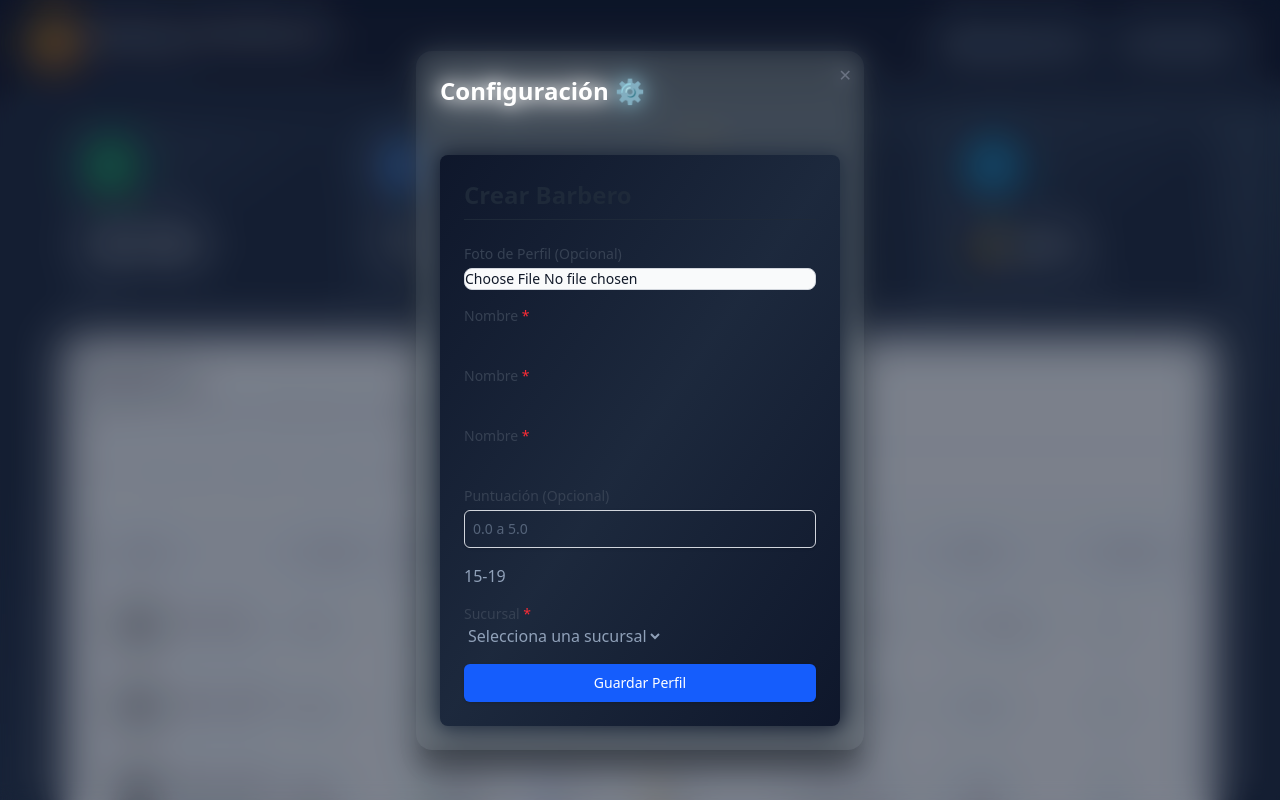
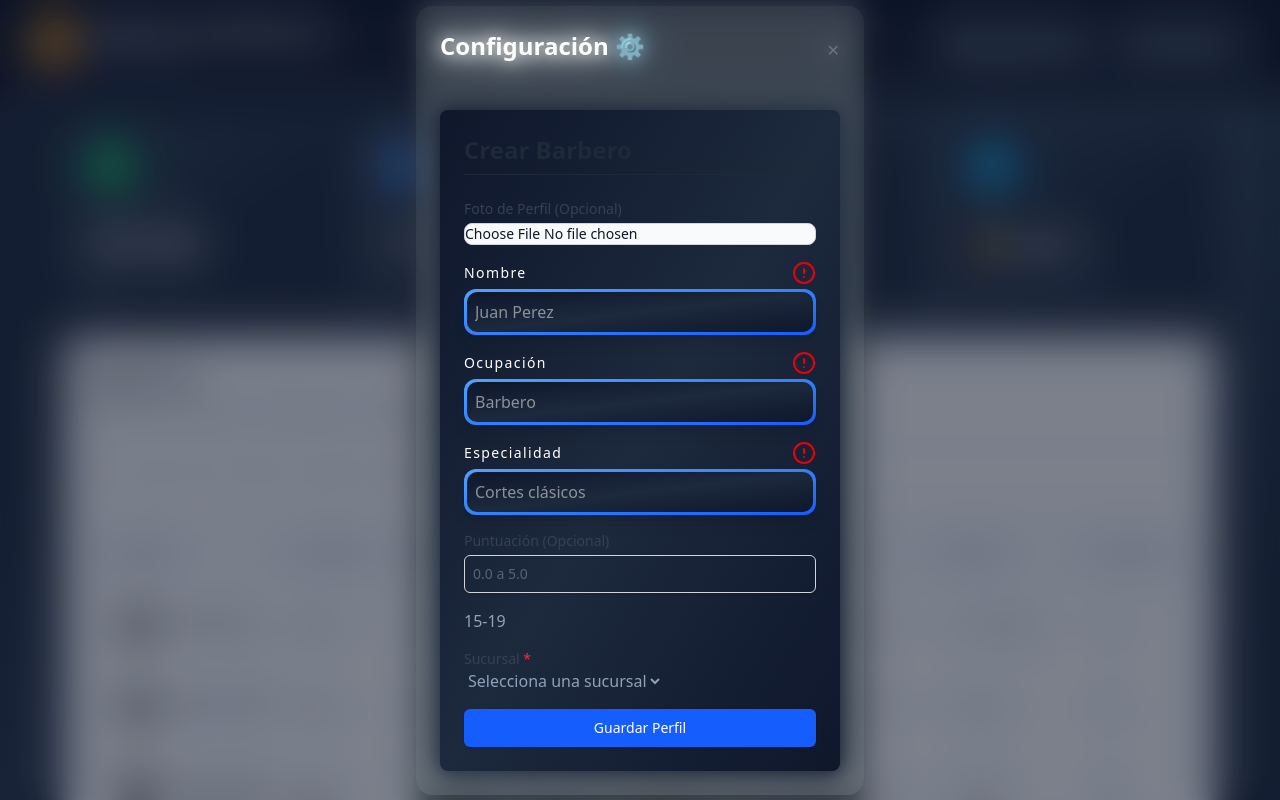
Before and after one commit to Bautista598/app-barber, a React (Vite) app: page / in a window 1280 px wide. Both pictures are taken after a click on the icon 1114 px from the left and 626 px from the top of the page. Shown: the top 800 px of the page. Built offline with nearby package versions, Linux system fonts and the light colour scheme; no server answers; grey boxes are pictures that could not be loaded.

Commit message:
mejore los estilos y en proceso de crear las condicionales para unos estilos de los componentes del formulario

```diff
--- a/src/components/DashboardComponents/CreateBarber.jsx
+++ b/src/components/DashboardComponents/CreateBarber.jsx
@@ -30,9 +30,9 @@ const CreateBarber = () => {
 					/>
 				</div>
 
-				<TextForm />
-				<TextForm />
-				<TextForm />
+				<TextForm label="Nombre" placeholder="Juan Perez" />
+				<TextForm label="Ocupación" placeholder="Barbero" />
+				<TextForm label="Especialidad" placeholder="Cortes clásicos" />
 
 				<RateBarber />
 
--- a/src/components/DashboardComponents/FormComponents/TextForm.jsx
+++ b/src/components/DashboardComponents/FormComponents/TextForm.jsx
@@ -1,15 +1,42 @@
-import React from 'react'
+import { CircleAlert } from 'lucide-react'
 
-function TextForm() {
+function TextForm({ placeholder, label }) {
 	return (
 		<div>
 			<label
 				htmlFor="nombre"
-				className="block text-sm font-medium text-gray-700"
+				className="block tracking-widest text-sm font-medium text-white flex items-center justify-between"
 			>
-				Nombre <span className="text-red-500">*</span>
+				{label} <CircleAlert className="text-red-600" />
 			</label>
-			<input type="text" id="nombre" name="nombre" value={''} required />
+
+			<div
+				className="
+      mt-1
+      p-[3px]
+      rounded-xl
+      bg-gradient-to-br from-blue-400 to-blue-600
+      shadow-lg
+    "
+			>
+				<input
+					type="text"
+					id="nombre"
+					name="nombre"
+					placeholder={placeholder}
+					required
+					className="
+        block
+        w-full
+        p-2
+        bg-linear-to-br from-slate-900 via-slate-800 to-slate-900
+        rounded-[10px]
+        shadow-inner
+        text-white
+        focus:outline-none
+      "
+				/>
+			</div>
 		</div>
 	)
 }
--- a/src/components/DashboardComponents/ModalConfig.jsx
+++ b/src/components/DashboardComponents/ModalConfig.jsx
@@ -8,17 +8,17 @@ function ModalConfig({ isOpen, onClose }) {
 	return (
 		<section className="fixed inset-0 z-50 flex items-center justify-center p-4 bg-gray-800/10  bg-opacity-5 backdrop-blur-sm animate-in fade-in duration-200">
 			<div className=" rounded-2xl shadow-xl bg-gray-500/10 w-full max-w-md p-6 relative">
-				<div className="flex justify-content-center items-center">
+				<div className="flex justify-between items-center">
+					<h1 className="text-2xl text-white font-semibold mb-2">
+						Configuración ⚙️
+					</h1>
 					<button
 						type="button"
 						onClick={onClose}
-						className="absolute top-3 right-3 text-gray-500 hover:text-gray-700"
+						className=" text-gray-500 hover:text-gray-700"
 					>
 						✕
 					</button>
-					<h1 className="text-2xl text-white font-semibold mb-2">
-						Configuración ⚙️
-					</h1>
 				</div>
 				<CreateBarber />
 			</div>
```
